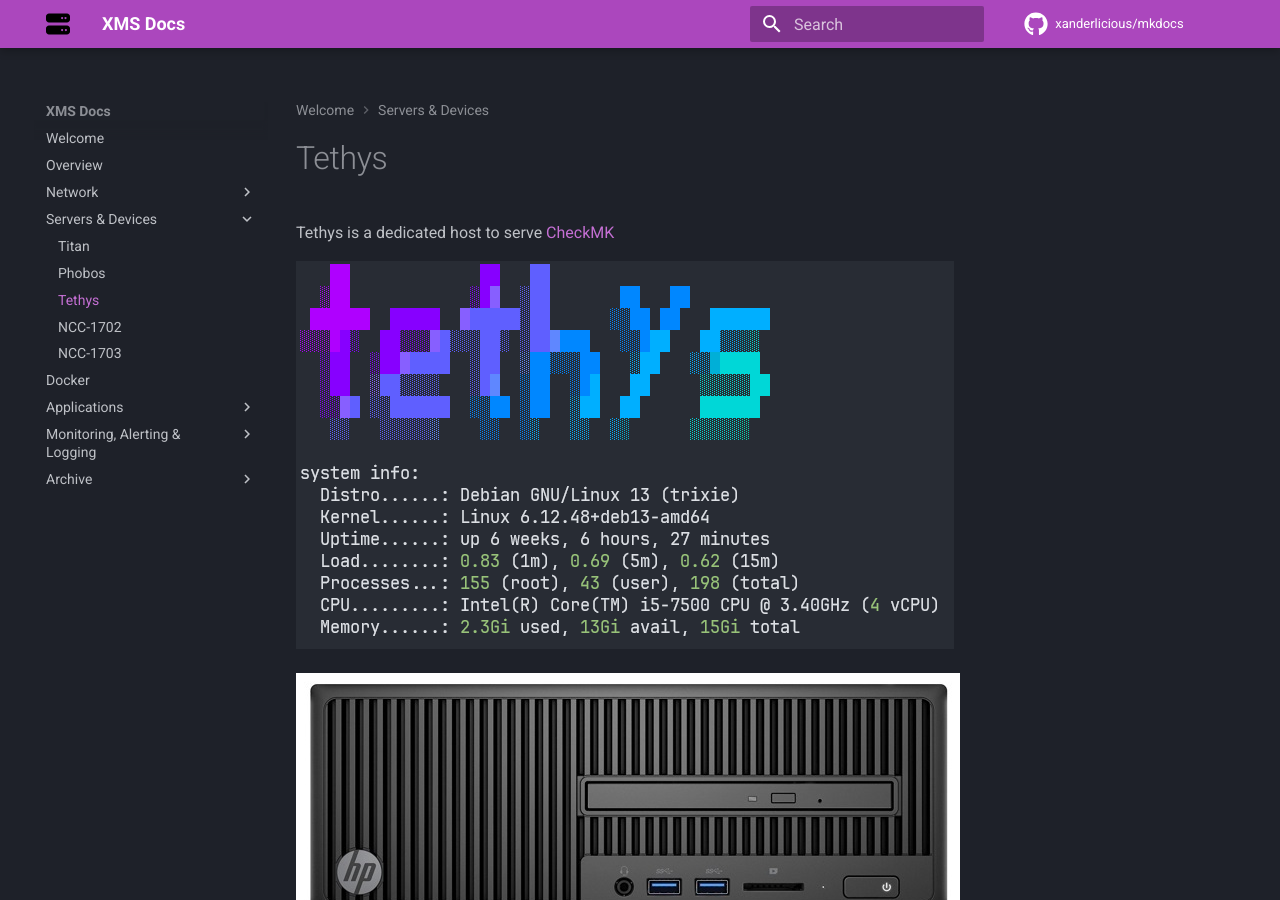
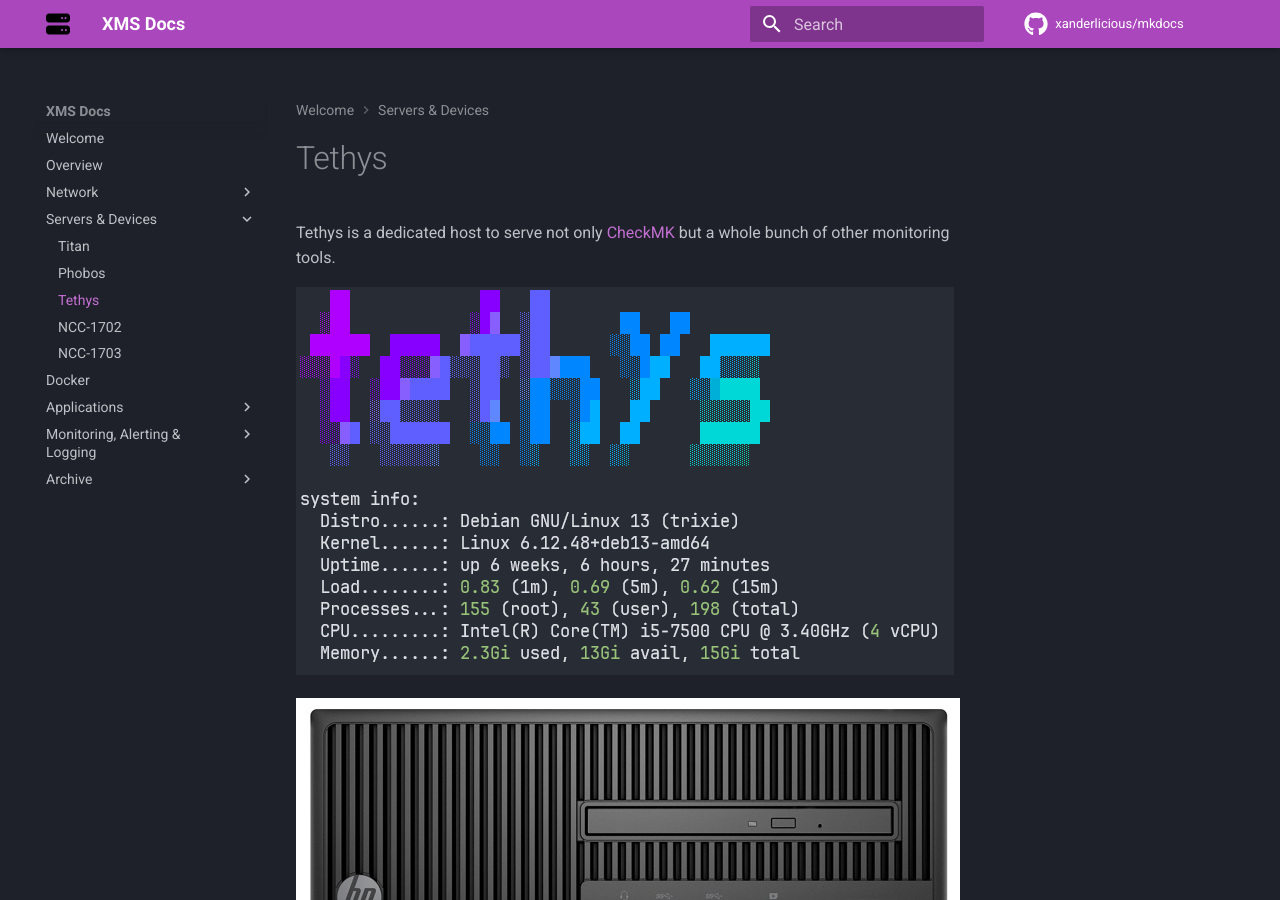
Before and after one commit to Xanderlicious/mkdocs, an MkDocs documentation site: the page built from docs/tethys.md, in a window 1280 px wide and 900 px high. Built offline with MkDocs 1.6.1 and Material for MkDocs 9.7.7, drawn with Linux system fonts in a browser that asks for light colours; comment, search, counter and statistics services are not loaded.

Commit message:
updated the tethys page

```diff
--- a/docs/tethys.md
+++ b/docs/tethys.md
@@ -1,4 +1,4 @@
-Tethys is a dedicated host to serve [CheckMK](https://docs.xmsystems.co.uk/monitoring/#checkmk)
+Tethys is a dedicated host to serve not only [CheckMK](https://docs.xmsystems.co.uk/monitoring/#checkmk) but a whole bunch of other monitoring tools.
 
 ![](images/tethys.png)
 
```
